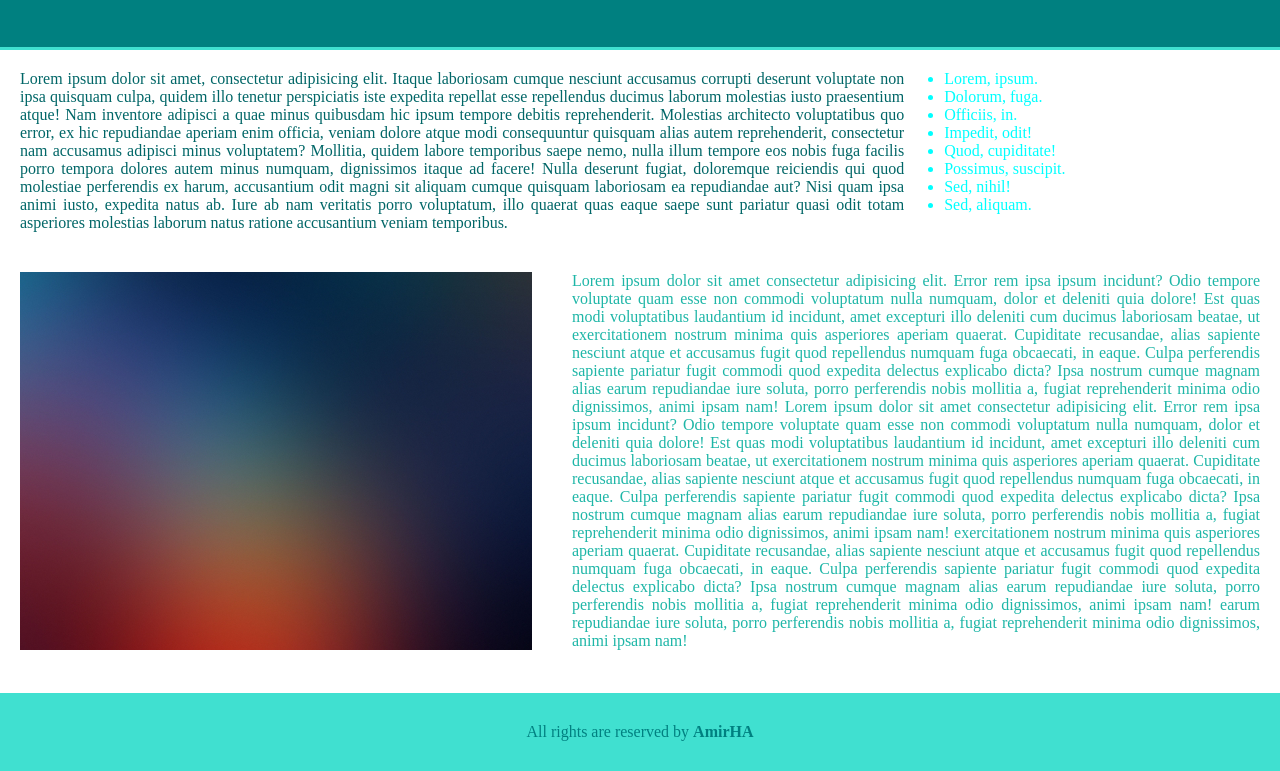
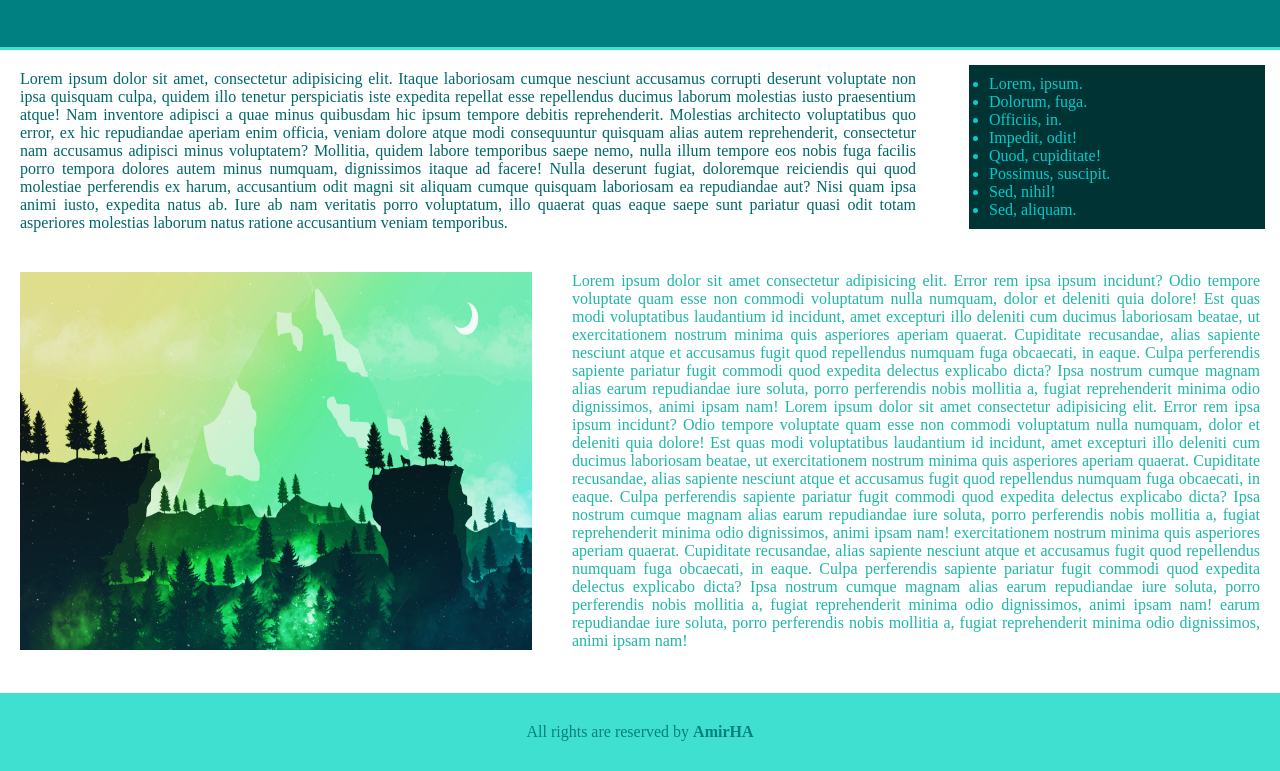
Before and after one commit to amirmohammadhassanabadi/Web-2-Practice---TIT, a website: page index.html in a window 1280 px wide. Shown: the part 90-861 px from the top of the page. Drawn offline with Linux system fonts and the light colour scheme.

Commit message:
session 3 - less 2 - 1

```diff
--- a/css/style.less
+++ b/css/style.less
@@ -18,47 +18,50 @@ header{
 
 main{
     width: 100%;
-}
-
-main div:nth-child(1){
+    div:nth-child(1){
         width: 100%;
         display: flex;
         justify-content: space-between;
-}
-
-main div:nth-child(2){
-    width: 100%;
-    display: flex;
-    justify-content: space-between;
-    margin-bottom: @mSize + 8px;
-}
-
-main section{
+        section{
             width: 70%;
             padding: @pSize * 2;
             text-align: justify;
             color: darken(@dark-Green, 5%);
         }
-
-main aside{
-    width: 25%;
-    padding: @pSize * 2;
+        aside{
+            background-color: darken(@dark-Green, 15%);
+            width: 20%;
+            padding: @pSize (@pSize * 2);
+            margin-right: @mSize;
+            margin-top: @mSize;
+            height: fit-content;
+            ul li{
+                color: lighten(@dark-Green, 15%);
+                cursor: pointer;
+                &:hover{
+                    color: springgreen;
                 }
-
-main aside ul li{
-    color: lighten(@dark-Green, 25%);
             }
-
-main img{
+        }
+    }
+    div:nth-child(2){
+        width: 100%;
+        display: flex;
+        justify-content: space-between;
+        margin-bottom: @mSize + 8px;
+        img{
             width: 40%;
             padding: @pSize * 2;
         }
 
-main p{
+        p{
             width: 55%;
             padding: @pSize * 2;
             text-align: justify;
             color: darken(@light-Green, 15%);
+
+        }
+    }
 }
 
 footer{
--- a/index.html
+++ b/index.html
@@ -49,7 +49,7 @@
             </aside>
         </div>
         <div>
-            <img src="./img/1385482.jpg" alt="gradient">
+            <img src="./img/85320882.jpg" alt="gradient">
             <p>
                 Lorem ipsum dolor sit amet consectetur adipisicing elit. Error rem ipsa ipsum incidunt? Odio tempore
                 voluptate quam esse non commodi voluptatum nulla numquam, dolor et deleniti quia dolore! Est quas modi
```
Also changed, not shown: css/style.css, img/1385482.jpg (deleted), img/85320882.jpg (added). Lines whose indentation alone changed are shown as unchanged.
